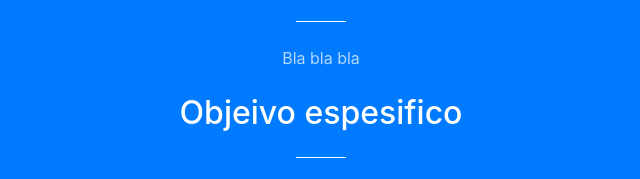
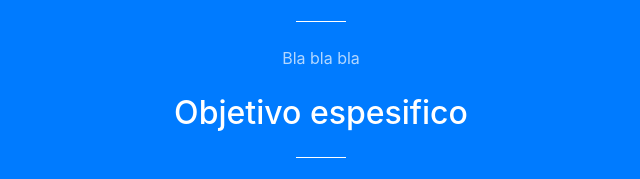
Before and after one commit to Tecnic-MRS/Web, a website with bundled scripts: page index.html in a window 1280 px wide. Shown: the part 969-1148 px from the top of the page, 319-959 px from the left. Built offline with nearby package versions, Linux system fonts and the light colour scheme.

Commit message:
Update index.html

```diff
--- a/index.html
+++ b/index.html
@@ -79,7 +79,7 @@
             <h2 class="section-heading text-white">Objetivo General</h2>
             <hr class="light my-4">
             <p class="text-faded mb-4">Bla bla bla</p>
-            <h2 class="section-heading text-white">Objeivo espesifico</h2>
+            <h2 class="section-heading text-white">Objetivo espesifico</h2>
             <hr class="light my-4">
             <p class="text-faded mb-4">Bla bla bla </p>
             <a class="btn btn-light btn-xl js-scroll-trigger" href="#services">¿Que tipo de servicio ofresemos?</a>
@@ -272,8 +272,6 @@
 
     <!-- Custom scripts for this template -->
     <script src="js/creative.min.js"></script>
-    <script src="js/animation.js"></script>
-
   </body>
 
 </html>
```
